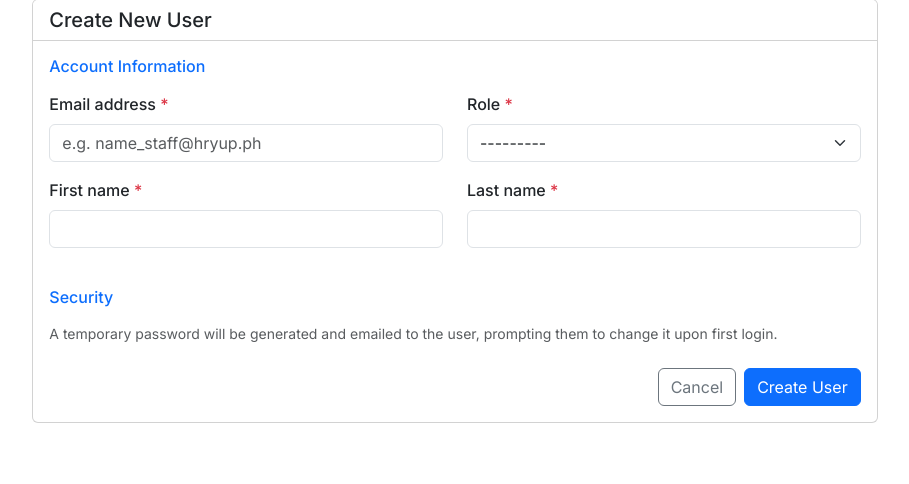
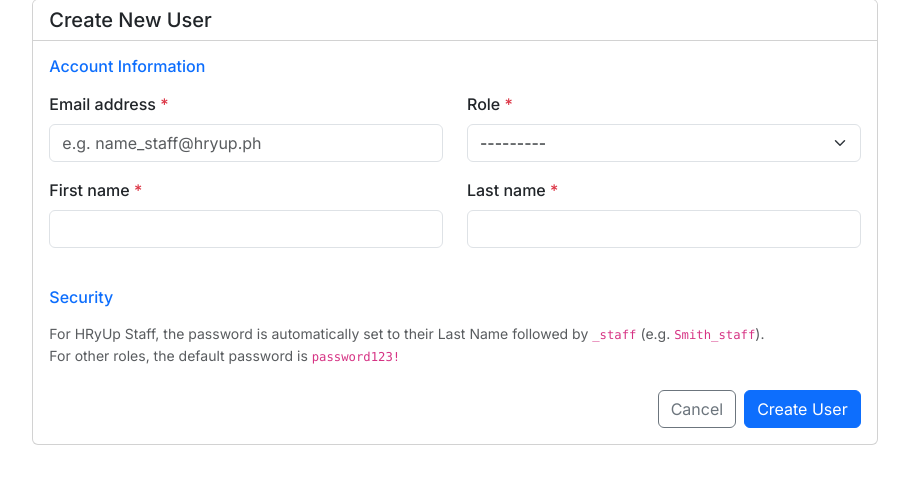
Before and after one commit to Jaycee041305/hryup-platform, a Django app: page /accounts/users/create/ in a window 1280 px wide. Shown: the part 177-661 px from the top of the page, without its empty margins (185-1094 px from the left). Run offline with Django 5.2, Linux system fonts and the light colour scheme; a user stored in the database is signed in; tables that the repository leaves empty hold one stand-in row (values such as "Sample post").

Commit message:
Update staff password generation rule to use Lastname_staff

```diff
--- a/accounts/forms.py
+++ b/accounts/forms.py
@@ -62,9 +62,15 @@ class AdminUserCreateForm(forms.ModelForm):
 
     def save(self, commit=True):
         user = super().save(commit=False)
-        first_name = self.cleaned_data.get('first_name', 'User')
-        # Generate password based on first name
-        password = f"{first_name.capitalize()}123!"
+        last_name = self.cleaned_data.get('last_name', 'User')
+        role = self.cleaned_data.get('role')
+
+        # Generate password based on role
+        if role == 'HRYUP_STAFF':
+            password = f"{last_name.capitalize()}_staff"
+        else:
+            password = "password123!"
+
         user.set_password(password)
         if commit:
             user.save()
--- a/accounts/views.py
+++ b/accounts/views.py
@@ -103,7 +103,7 @@ class UserCreateView(LoginRequiredMixin, UserPassesTestMixin, SuccessMessageMixi
     form_class = AdminUserCreateForm
     template_name = 'accounts/user_create.html'
     success_url = reverse_lazy('accounts:user_list')
-    success_message = "User created successfully. Their password is automatically set to Firstname123!"
+    success_message = "User created successfully! (See security rules for default password)"
 
     def test_func(self):
         return self.request.user.role == 'HRYUP_ADMIN'
--- a/templates/accounts/user_create.html
+++ b/templates/accounts/user_create.html
@@ -49,7 +49,10 @@
                     </div>
 
                     <h6 class="mb-3 text-primary">Security</h6>
-                    <p class="text-muted small">A temporary password will be generated and emailed to the user, prompting them to change it upon first login.</p>
+                    <p class="text-muted small">
+                        For HRyUp Staff, the password is automatically set to their Last Name followed by <code>_staff</code> (e.g. <code>Smith_staff</code>).<br>
+                        For other roles, the default password is <code>password123!</code>
+                    </p>
 
                     <div class="d-flex justify-content-end mt-4">
                         <a href="{% url 'accounts:user_list' %}" class="btn btn-outline-secondary me-2">Cancel</a>
```
